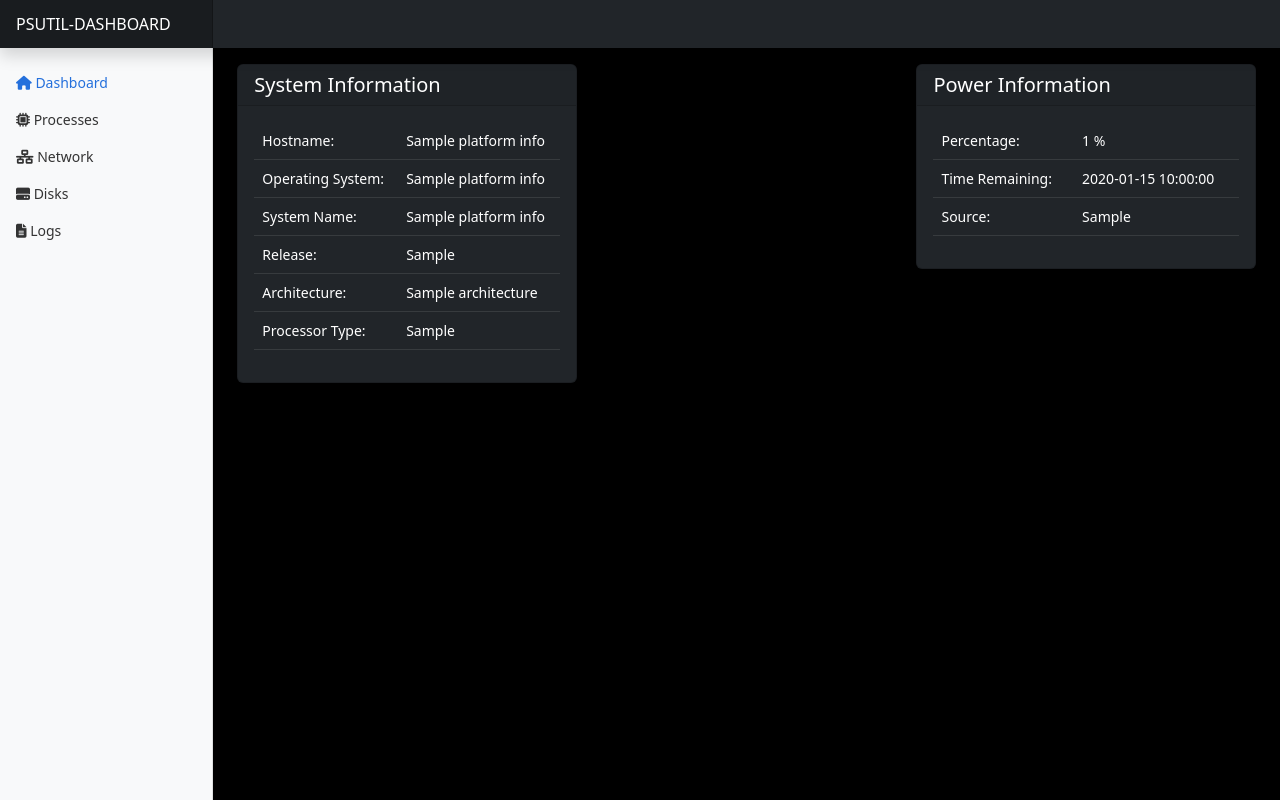
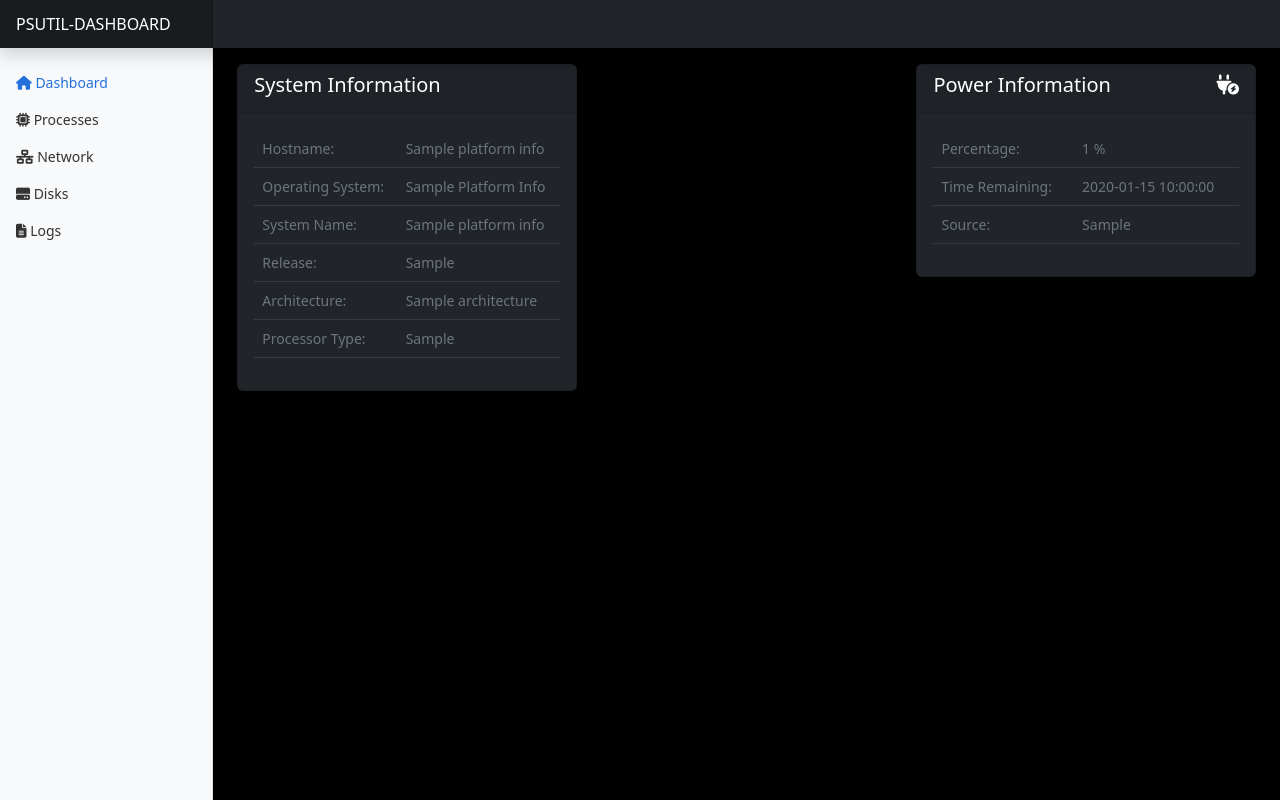
Before and after one commit to gopalcnepal/psutil-dashboard, a Flask app: template app/templates/index.html in a window 1280 px wide. Run offline with Flask 2, Linux system fonts and the light colour scheme; the template is opened without the code that fills it: most values are stand-ins (such as "Sample title", 1, 10 or a date in 2020).

Commit message:
Added changing icon of OS and power
Check platform name and use it to change the icon in the header of the system information card.
Check the power source type and change icon accordingly in the dashboard page.

```diff
--- a/app/templates/index.html
+++ b/app/templates/index.html
@@ -8,16 +8,30 @@
     <!-- System Information -->
     <div class="col-lg-4">
         <div class="card bg-dark text-white">
-            <h5 class="card-header">System Information</h5>
+            <div class="d-flex card-header justify-content-between">
+                <h5>System Information</h5>
+                <h5>
+                    {% if context.platform_info['os_name'] != 'unknown' %}
+                        <i class="fa-brands fa-{{context.platform_info['os_name']}}"></i>
+                    {% else %}
+                        <i class="fa-brands fa-question"></i>
+                    {% endif %}
+                </h5>
+            </div>
             <div class="card-body">
-                <table class="table table-hover text-left table-dark">
+                <table class="table table-hover text-left table-dark text-muted">
                     <tr>
                         <td scope="row"> Hostname: </td>
                         <td> {{ context.platform_info['node_name'] }} </td>
                     </tr>
                     <tr>
                         <td scope="row"> Operating System: </td>
-                        <td> {{ context.platform_info['os_name'] }} </td>
+                        {% if context.platform_info['os_name'] == 'apple' %}
+                            <td> macOS </td>
+                        {% else %}
+                            <td> {{ context.platform_info['os_name']|title }} </td>
+                        {% endif %}
+
                     </tr>
                     <tr>
                         <td scope="row"> System Name: </td>
@@ -43,9 +57,18 @@
     <!-- Power Information -->
     <div class="col-lg-4">
         <div class="card bg-dark text-white">
-            <h5 class="card-header">Power Information</h5>
+            <div class="d-flex card-header justify-content-between">
+                <h5>Power Information</h5>
+                <h5>
+                    {% if context.power_info['power_source'] == 'Battery Power' %}
+                        <i class="fa-solid fa-battery-three-quarters"></i>
+                    {% else %}
+                        <i class="fa-solid fa-plug-circle-bolt"></i>
+                    {% endif %}
+                </h5>
+            </div>
             <div class="card-body">
-                <table class="table table-hover text-left table-dark">
+                <table class="table table-hover text-left table-dark text-muted">
                     <tr>
                         <td scope="row"> Percentage: </td>
                         <td> {{ context.power_info['percent'] }} % </td>
```
Also changed, not shown: app/systeminfo.py (+9 -1 lines).
